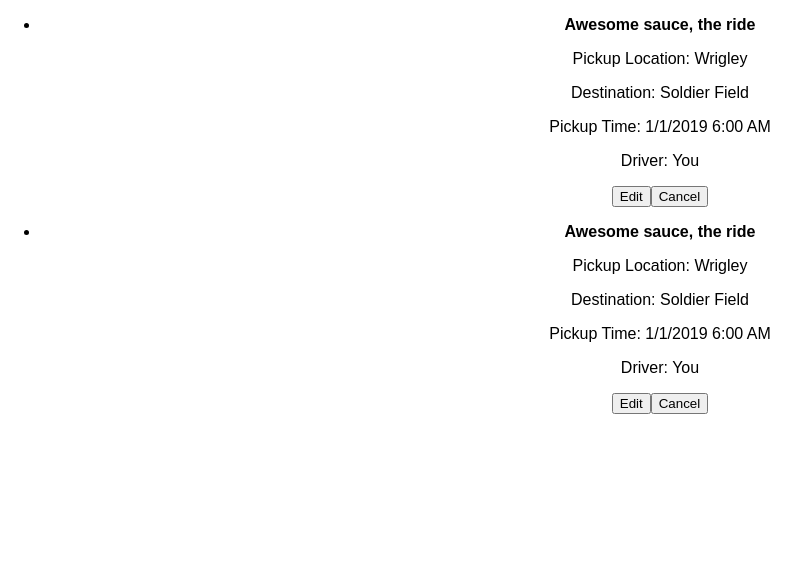
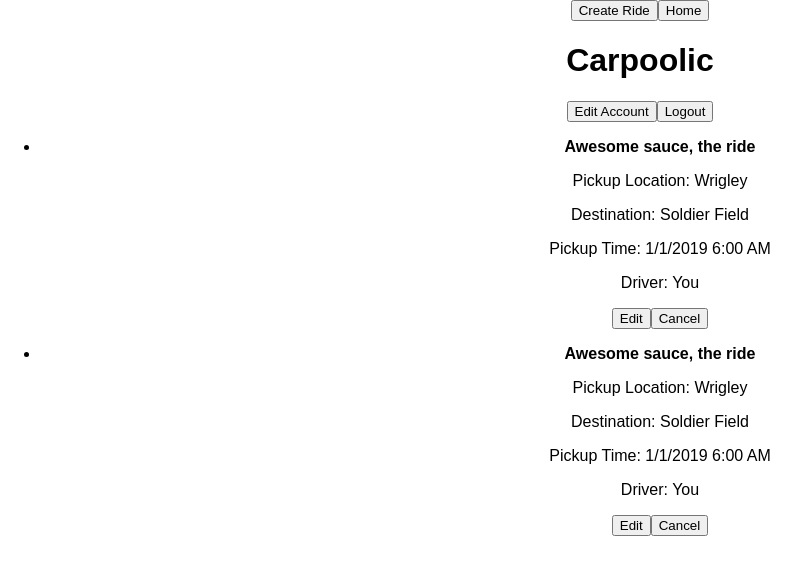
Before and after one commit to BenCharbonneau/carpoolic, a React (Create React App) app: page / in a window 1280 px wide. Shown: the top 574 px of the page, without its empty margins (0-809 px from the left). Built offline with nearby package versions, Linux system fonts and the light colour scheme.

Commit message:
Minor changes

```diff
--- a/src/Banner/index.js
+++ b/src/Banner/index.js
@@ -0,0 +1,28 @@
+import React from 'react';
+import EditButton from '../EditButton';
+
+const showCreate = () => {
+
+}
+
+const showHome = () => {
+
+}
+
+const logout = () => {
+
+}
+
+function Banner({id, title}) {
+	return (
+		<div id="container">
+			<button onClick={showCreate}>Create Ride</button>
+			<button onClick={showHome}>Home</button>
+			<h1>{title}</h1>
+			<EditButton btnText="Edit Account" userId={id}/>
+			<button onClick={logout} >Logout</button>
+		</div>
+	);
+}
+
+export default Banner;
--- /dev/null
+++ b/src/Banner/style.css
@@ -0,0 +1,4 @@
+#container {
+	display: flex;
+	justify-content: space-around;
+}
--- a/src/EditButton/index.js
+++ b/src/EditButton/index.js
@@ -19,7 +19,7 @@ class EditButton extends Component {
 			comp = this.props.rideId ? <EditRide id={this.props.rideId} close={this.props.close}/> : <EditUser id={this.props.userId} close={this.props.close}/>
 		}
 		else {
-			comp = (<button onClick={this.showEdit}>Edit</button>)
+			comp = (<button onClick={this.showEdit}>{this.props.btnText}</button>)
 		}
 
 		return (
--- a/src/EditRide/index.js
+++ b/src/EditRide/index.js
@@ -1,5 +1,5 @@
 import React, { Component } from 'react';
-import DeleteButton from '../DeleteButton';
+import DeleteRide from '../DeleteRide';
 import RemovePassButton from '../RemovePassButton';
 
 class EditRide extends Component {
@@ -90,7 +90,7 @@ class EditRide extends Component {
 			return (
 				<li key={passenger.id}>
 					{passenger.name}
-					<RemovePassButton id={passenger.id} reState={this.props.close} />
+					<RemovePassButton id={passenger.id} reState={this.getRide} />
 				</li>
 			);
 		})
@@ -128,7 +128,7 @@ class EditRide extends Component {
 					</label>
 					<input type="submit" value="Submit Updates" />
 				</form>
-				<DeleteButton id={ride.id} reState={this.props.close} />
+				<DeleteRide id={ride.id} reState={this.props.close} />
 			</div>
 		);
 	}
--- a/src/HomePageContainer/index.js
+++ b/src/HomePageContainer/index.js
@@ -1,9 +1,11 @@
 import React from 'react';
 import RideList from '../RideList';
+import Banner from '../Banner';
 
 function HomePageContainer({userId}) {
   return (
     <div>
+      <Banner id={userId} title="Carpoolic"/>
       <RideList userId={userId} />
     </div>
   );
--- a/src/ShowRide/index.js
+++ b/src/ShowRide/index.js
@@ -1,6 +1,7 @@
 import React, { Component } from 'react';
-import DeleteButton from '../DeleteButton';
+import DeleteRide from '../DeleteRide';
 import EditButton from '../EditButton';
+import RemovePassButton from '../RemovePassButton';
 
 class ShowRide extends Component {
 	constructor() {
@@ -70,6 +71,7 @@ class ShowRide extends Component {
 			return (
 				<li key={passenger.id}>
 					{passenger.name}
+					{(this.props.userId === passenger.id) ? <RemovePassButton id={passenger.id} reState={this.getRide} /> : '' }
 				</li>
 			);
 		})
@@ -83,8 +85,8 @@ class ShowRide extends Component {
 		    	{ fields.includes('passengers') ? <p>Available Seats: {ride.passenger_slots}</p> : '' }
 		    	{ fields.includes('driver') ? <p>Driver: {driver}</p> : '' }
 		    	{ fields.includes('passengers') ? <div><p>Passengers:</p><ul>{passengers}</ul></div> : '' }
-		    	{ fields.includes('edit') ? <EditButton rideId={ride.id} close={this.getRide} /> : '' }
-		    	{ fields.includes('delete') && (driver === "You") ? <DeleteButton id={ride.id} reState={this.props.close} /> : '' }
+		    	{ fields.includes('edit') && (driver === "You") ? <EditButton rideId={ride.id} close={this.getRide} btnText="Edit" /> : '' }
+		    	{ fields.includes('delete') && (driver === "You") ? <DeleteRide id={ride.id} reState={this.props.close} /> : '' }
 		    	{ this.props.close ? <button onClick={this.props.close}>OK</button> : '' }
 		    </div>
 	    );
```
Also changed, not shown: src/DeleteRide/index.js (renamed from src/DeleteButton/index.js).
